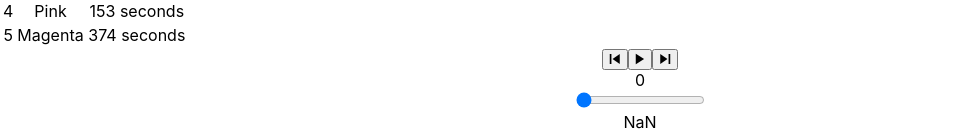
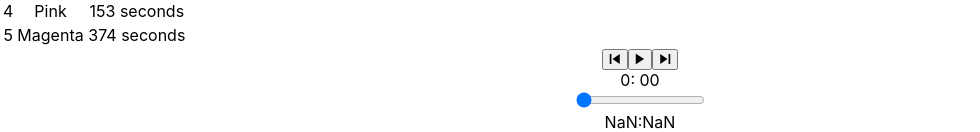
Before and after one commit to bstones1225/bloc-jams-react, a React (Create React App) app in the folder bloc-jams-react/: page /album/the-colors in a window 1280 px wide. Shown: the part 870-1002 px from the top of the page, without its empty margins (0-980 px from the left). Built offline with nearby package versions, Linux system fonts and the light colour scheme; some icons are missing.

Commit message:
Bloc Jams Assignment 9 Volume

```diff
--- a/bloc-jams-react/src/components/Album.js
+++ b/bloc-jams-react/src/components/Album.js
@@ -15,6 +15,7 @@ class Album extends Component {
     currentTime: 0,
     duration: album.songs[0].duration,
     isPlaying: false,
+    currentVolume: 0.0,
     isMouseInside:null
   };
     this.audioElement = document.createElement('audio');
@@ -29,15 +30,17 @@ class Album extends Component {
      durationchange: e => {
        this.setState({ duration: this.audioElement.duration });
      }
-   };
+
+  };
    this.audioElement.addEventListener('timeupdate', this.eventListeners.timeupdate);
    this.audioElement.addEventListener('durationchange', this.eventListeners.durationchange);
- }
+}
 
  componentWillUnmount() {
    this.audioElement.src = null;
    this.audioElement.removeEventListener('timeupdate', this.eventListeners.timeupdate);
    this.audioElement.removeEventListener('durationchange', this.eventListeners.durationchange);
+
 }
 
  play() {
@@ -73,7 +76,7 @@ class Album extends Component {
   }
   handleNextClick() {
     const currentIndex = this.state.album.songs.findIndex(song => this.state.currentSong === song);
-    const newIndex = Math.max(0, currentIndex + 1);
+    const newIndex = Math.min(this.state.album.songs.length-1, currentIndex + 1);
     const newSong = this.state.album.songs[newIndex];
     this.setSong(newSong);
     this.play();
@@ -83,16 +86,28 @@ class Album extends Component {
      this.audioElement.currentTime = newTime;
      this.setState({ currentTime: newTime });
    }
+  handleVolumeChange(e) {
+     const newVolume = e.target.value;
+     this.audioElement.volume = newVolume;
+     this.setState({ currentVolume: newVolume });
+    }
+  formatTime(time) {
+     var minutes = Math.floor(time / 60);
+     var seconds = Math.round(time - minutes * 60);
+     if (seconds < 10) {
+       return minutes + ": 0" + seconds
+   } else {
+       return minutes + ":" + seconds
+   }
+ }
 
 
 
   mouseEnter = (song) => {
     this.setState({ isMouseInside: song });
-  console.log("hello")
   }
   mouseLeave = (song) => {
     this.setState({ isMouseInside: song });
-  console.log("Bye")
   }
 
 getSongIcon(song,index){
@@ -143,10 +158,13 @@ return (index+1)
             currentSong={this.state.currentSong}
             currentTime={this.audioElement.currentTime}
             duration={this.audioElement.duration}
+            currentVolume={this.audioElement.currentVolume}
             handleSongClick={() => this.handleSongClick(this.state.currentSong)}
             handlePrevClick={() => this.handlePrevClick()}
             handleNextClick={() => this.handleNextClick()}
             handleTimeChange={(e) => this.handleTimeChange(e)}
+            handleVolumeChange={(e) => this.handleVolumeChange(e)}
+            formatTime={(time) => this.formatTime(time)}
           />
        </section>
      );
--- a/bloc-jams-react/src/components/PlayerBar.js
+++ b/bloc-jams-react/src/components/PlayerBar.js
@@ -16,7 +16,7 @@ import React, { Component } from 'react';
           </button>
         </section>
         <section id="time-control">
-          <div className="current-time">{this.props.currentTime}</div>
+          <div className="current-time">{this.props.formatTime(this.props.currentTime)}</div>
           <input
             type="range"
             className="seek-bar"
@@ -26,11 +26,18 @@ import React, { Component } from 'react';
             step="0.01"
             onChange={this.props.handleTimeChange}
             />
-          <div className="total-time">{this.props.duration}</div>
+          <div className="total-time">{this.props.formatTime(this.props.duration)}</div>
         </section>
         <section id="volume-control">
-          <div className="icon ion-volume-low"></div>
-          <input type="range" className="seek-bar" value="80" />
+          <div className="icon ion-volume-low">{this.props.currentVolume}</div>
+          <input type="range"
+          className="seek-bar"
+          value={this.props.currentVolume}
+          max="1"
+          min="0"
+          step="0.01"
+          onChange={this.props.handleVolumeChange}
+          />
         <div className="icon ion-volume-high"></div>
         </section>
        </section>
```
